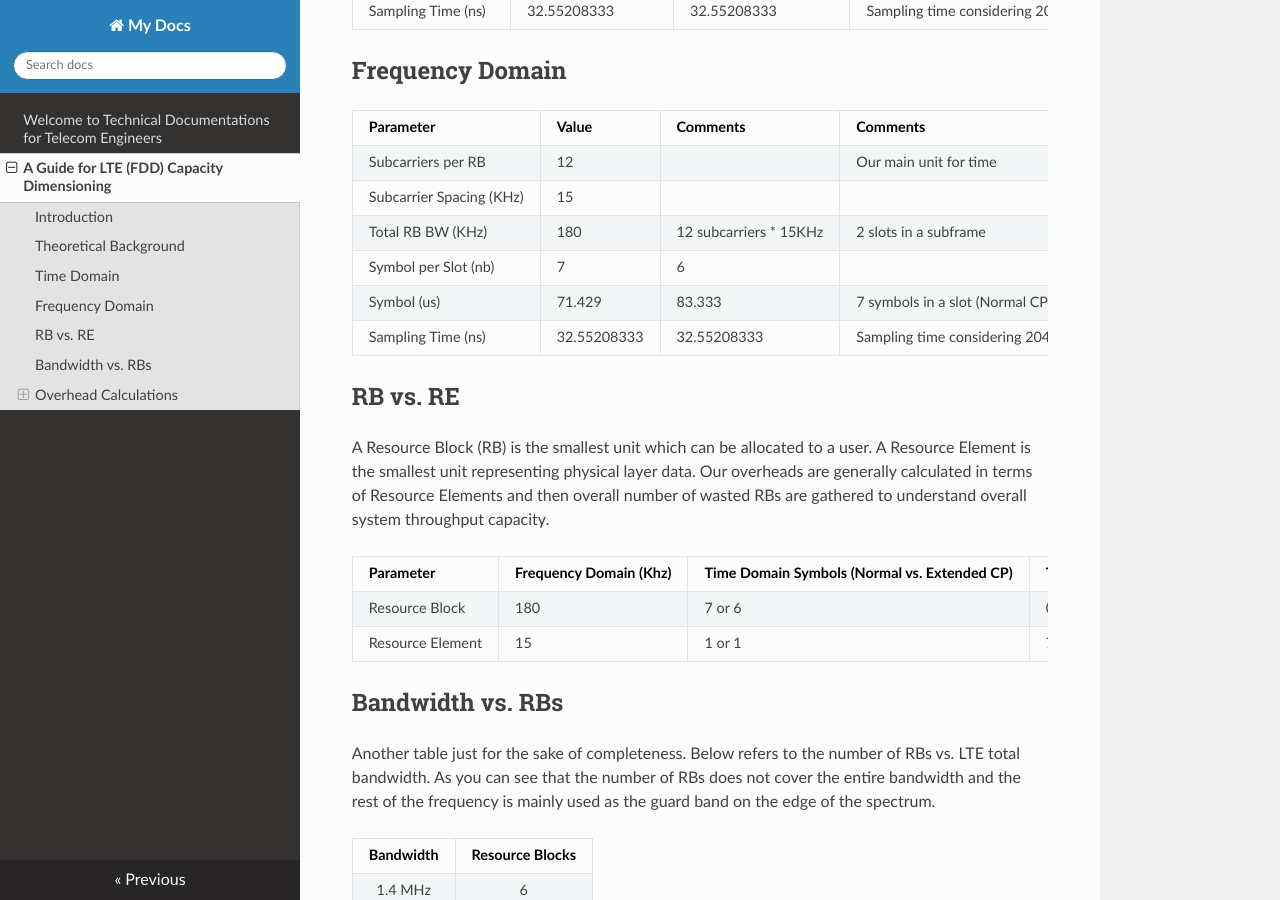
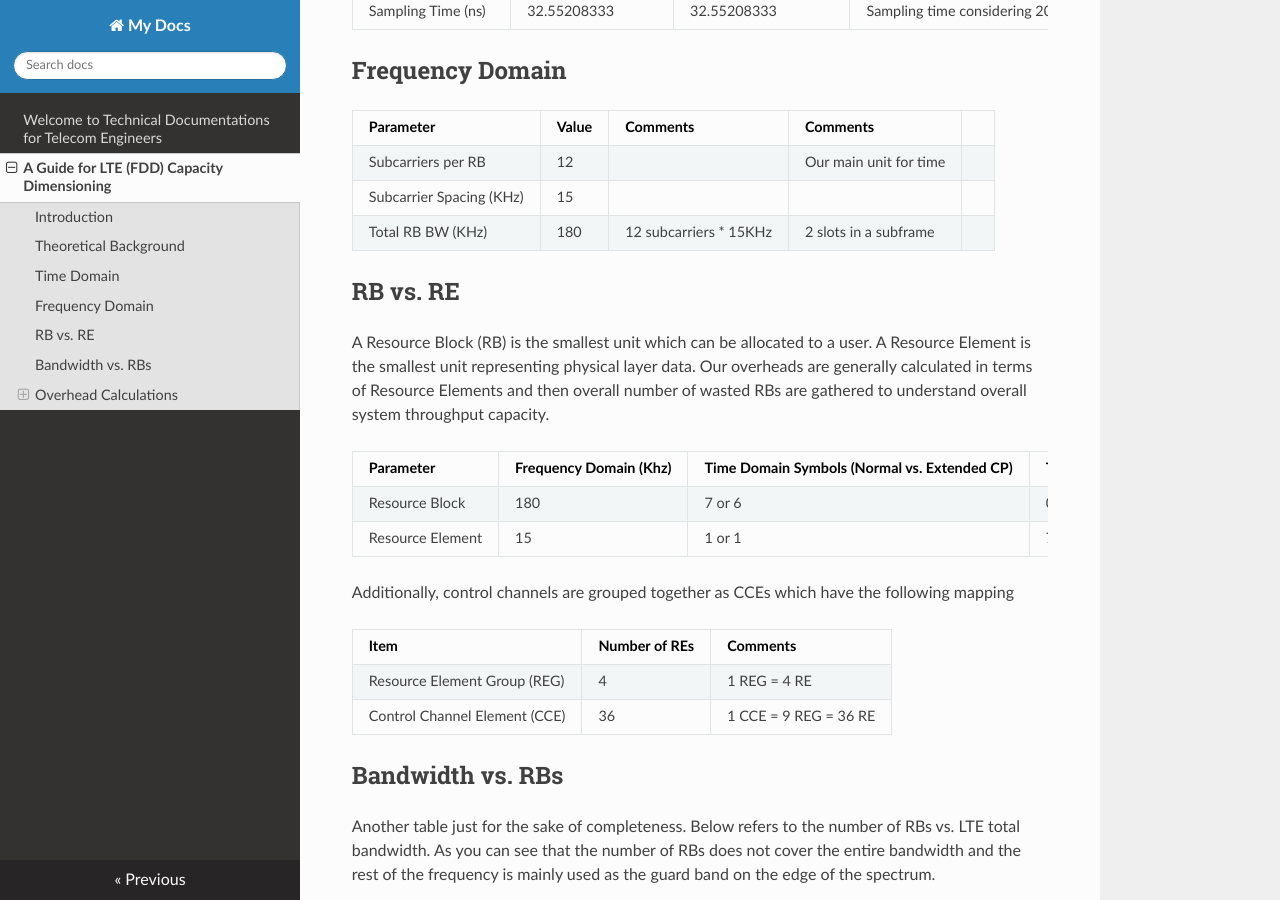
Before and after one commit to aliasgherman/documentations, an MkDocs documentation site: the page built from docs/ltefdddimensioning.md, in a window 1280 px wide and 900 px high, scrolled down 1386 px. Built offline with MkDocs 1.6.1, drawn with Linux system fonts in a browser that asks for light colours; nearby versions of some CDN libraries.

Commit message:
Update ltefdddimensioning.md

```diff
--- a/docs/ltefdddimensioning.md
+++ b/docs/ltefdddimensioning.md
@@ -42,26 +42,24 @@ In simplest term, we shall work our way to list down the overall available resou
 
 ## Time Domain
 
-| Parameter              | Normal Cyclic   Prefix | Extended Cyclic   Prefix | Comments                                                            |
-|------------------------|------------------------|--------------------------|---------------------------------------------------------------------|
-| Frame (ms)             | 10                     | 10                       | Our main unit for   time                                            |
-| SubFrame (ms)          | 1                      | 1                        |                                                                     |
-| Slot (ms)              | 0.5                    | 0.5                      | 2 slots in a subframe                                               |
-| Symbol per   Slot (nb) | 7                      | 6                        |                                                                     |
-| Symbol (us)            | 71.429                 | 83.333                   | 7 symbols in a slot   (Normal CP), 6 symbols per slot (Extended CP) |
-| Sampling Time   (ns)   | 32.55208333            | 32.55208333              | Sampling time   considering 2048 sample size                        |
+| Parameter              | Normal Cyclic   Prefix | Extended Cyclic   Prefix | Comments                                                            |   |
+|------------------------|------------------------|--------------------------|---------------------------------------------------------------------|---|
+| Frame (ms)             | 10                     | 10                       | Our main unit for   time                                            |   |
+| SubFrame (ms)          | 1                      | 1                        |                                                                     |   |
+| Slot (ms)              | 0.5                    | 0.5                      | 2 slots in a subframe                                               |   |
+| Symbol per   Slot (nb) | 7                      | 6                        |                                                                     |   |
+| Symbol (us)            | 71.429                 | 83.333                   | 7 symbols in a slot   (Normal CP), 6 symbols per slot (Extended CP) |   |
+| Sampling Time   (ns)   | 32.55208333            | 32.55208333              | Sampling time   considering 2048 sample size                        |   |
 
 ## Frequency Domain
 
 
-| Parameter                  | Value       | Comments                 | Comments                                                            |
-|----------------------------|-------------|--------------------------|---------------------------------------------------------------------|
-| Subcarriers   per RB       | 12          |                          | Our main unit for   time                                            |
-| Subcarrier   Spacing (KHz) | 15          |                          |                                                                     |
-| Total RB BW   (KHz)        | 180         | 12 subcarriers *   15KHz | 2 slots in a subframe                                               |
-| Symbol per   Slot (nb)     | 7           | 6                        |                                                                     |
-| Symbol (us)                | 71.429      | 83.333                   | 7 symbols in a slot   (Normal CP), 6 symbols per slot (Extended CP) |
-| Sampling Time   (ns)       | 32.55208333 | 32.55208333              | Sampling time   considering 2048 sample size                        |
+| Parameter                  | Value       | Comments                 | Comments                                                            |   |
+|----------------------------|-------------|--------------------------|---------------------------------------------------------------------|---|
+| Subcarriers   per RB       | 12          |                          | Our main unit for   time                                            |   |
+| Subcarrier   Spacing (KHz) | 15          |                          |                                                                     |   |
+| Total RB BW   (KHz)        | 180         | 12 subcarriers *   15KHz | 2 slots in a subframe                                               |   |
+
 
 ## RB vs. RE
 
@@ -71,6 +69,13 @@ A Resource Block (RB) is the smallest unit which can be allocated to a user. A R
 |--------------------|--------------------------|------------------------------------------------|------------------------------------------|
 | Resource Block     | 180                      | 7 or 6                                         | 0.5 for both                             |
 | Resource   Element | 15                       | 1 or 1                                         | 71.4us or 83.33us                        |
+
+Additionally, control channels are grouped together as CCEs which have the following mapping
+
+| Item                          | Number of REs | Comments              |
+|-------------------------------|---------------|-----------------------|
+| Resource Element Group (REG)  | 4             | 1 REG = 4 RE          |
+| Control Channel Element (CCE) | 36            | 1 CCE = 9 REG = 36 RE |
 
 ## Bandwidth vs. RBs
 
@@ -118,8 +123,8 @@ PBCH will use 72 subcarriers and will utilize slot1 symbol 0, 1, 2, 3. For the R
 
 
 | Item | Frequency   Domain (subcarriers) | Time domain   (symbols per Frame) | Total RE for   PBCH | CSI-RS RE in the same region (4ports)| Only PBCH RE   Overhead (per Frame) |
-|------|----------------------------------|-----------------------------------|---------------------|--------------------------------------|-------------------------|
-| PBCH | 72                               | 4                                 | 288                 | 48                                   | 240                     |
+|------|----------------------------------|-----------------------------------|---------------------|--------------------------------------|-------------------------------------|
+| PBCH | 72                               | 4                                 | 288                 | 48                                   | 240                                 |
 
 ### PSS/SSS (Synchronization Signals)
 
```
